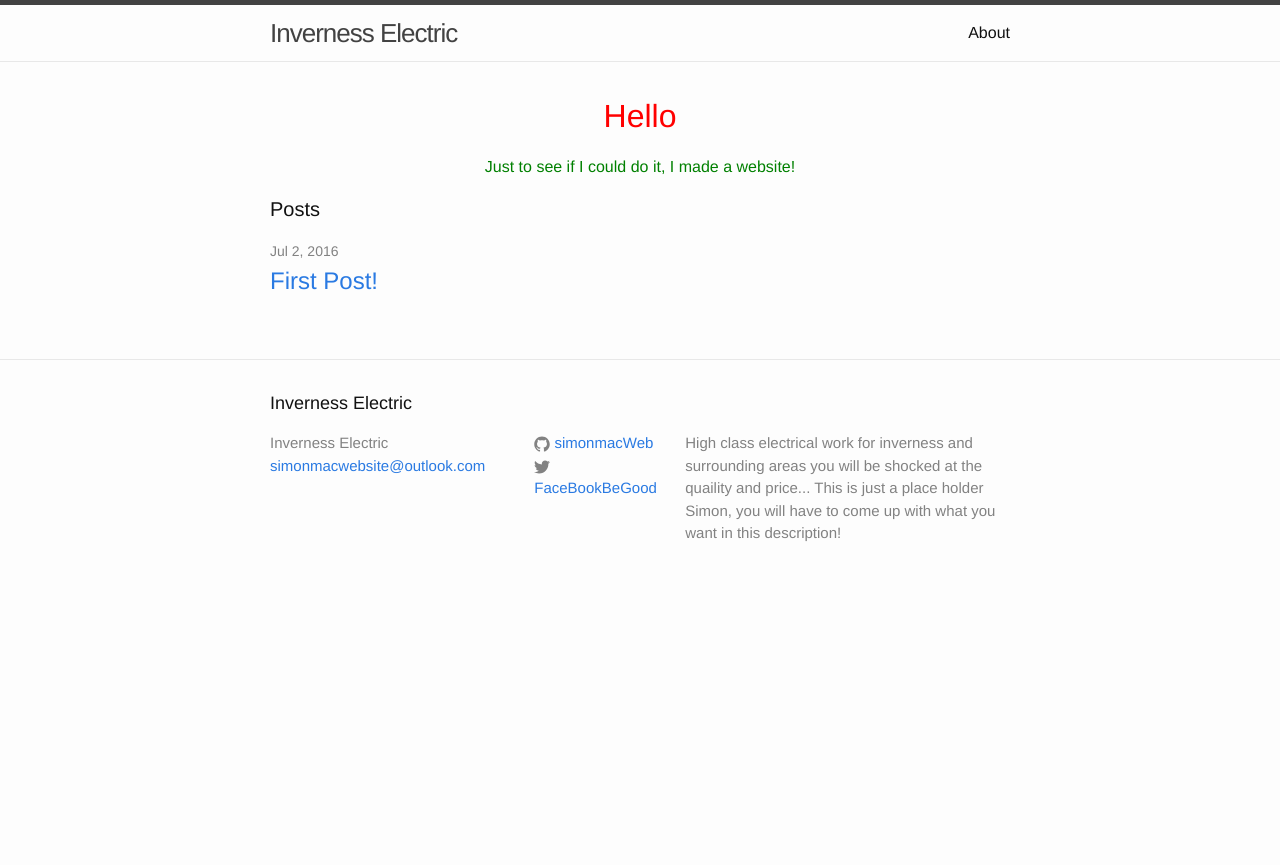
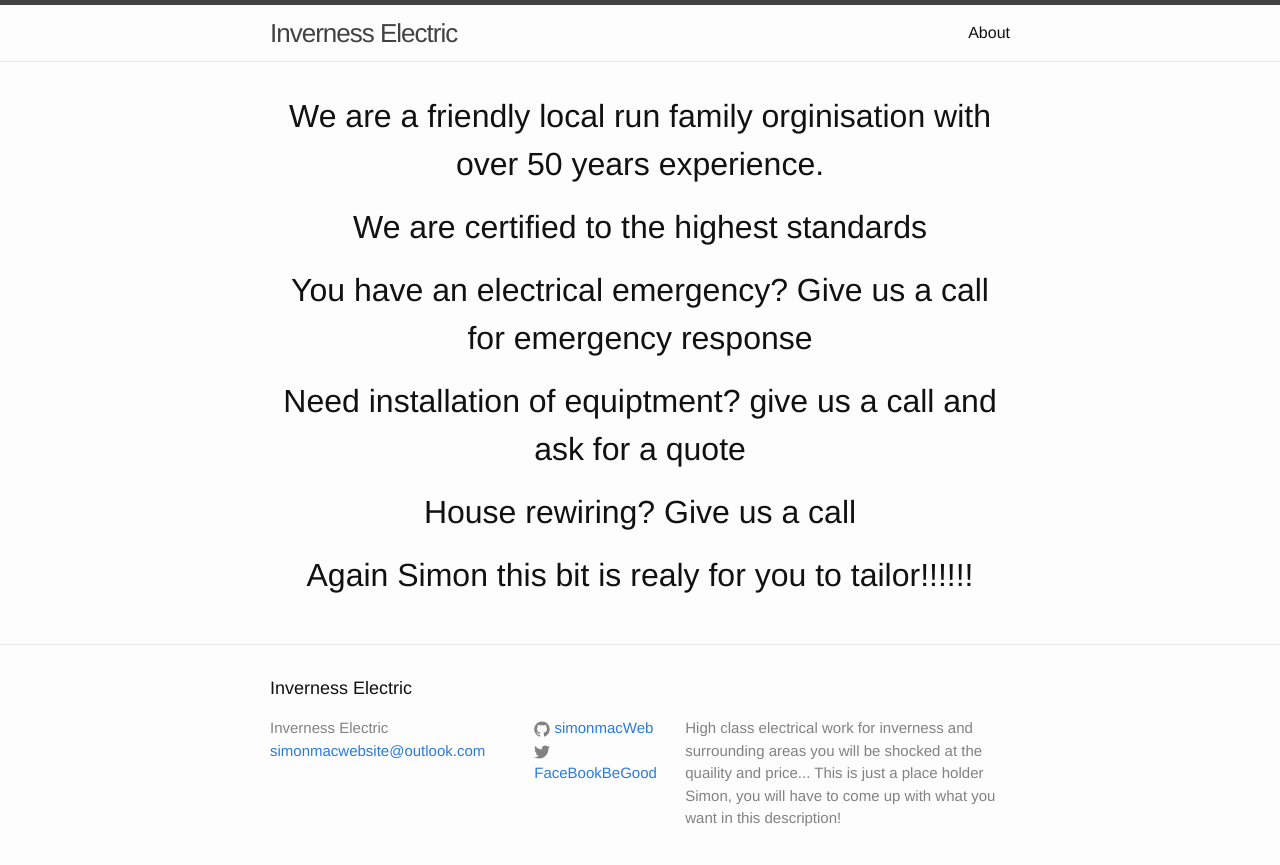
Before and after one commit to simonmacweb/simonmacweb.github.io, a Jekyll site: the page built from index.html, in a window 1280 px wide. Shown: the top 865 px of the page. Built offline with Jekyll 4.4.1, drawn with Linux system fonts in a browser that asks for light colours.

Commit message:
Update index.html

```diff
--- a/index.html
+++ b/index.html
@@ -4,19 +4,13 @@ layout: default
 
 <div class="home">
 
-<h1 style="color:Red;text-align:center">Hello</h1>
-<p style="color:green;text-align:center"> Just to see if I could do it, I made a website!</p>
+<h1 style="color:Gret;text-align:center">We are a friendly local run family orginisation with over 50 years experience.</h1>
+<h1 style="color:Gret;text-align:center">We are certified to the highest standards</h1>
+<h1 style="color:Gret;text-align:center">You have an electrical emergency? Give us a call for emergency response</h1>
+<h1 style="color:Gret;text-align:center">Need installation of equiptment? give us a call and ask for a quote</h1>
+<h1 style="color:Gret;text-align:center">House rewiring? Give us a call</h1>
+<h1 style="color:Gret;text-align:center">Again Simon this bit is realy for you to tailor!!!!!!</h1>
+<p style="color:Grey;text-align:center"></p>
 
-  <h1 class="page-heading">Posts</h1>
-  <ul class="post-list">
-    {% for post in site.posts %}
-      <li>
-        <span class="post-meta">{{ post.date | date: "%b %-d, %Y" }}</span>
 
-        <h2>
-          <a class="post-link" href="{{ post.url | prepend: site.baseurl }}">{{ post.title }}</a>
-        </h2>
-      </li>
-    {% endfor %}
-  </ul>
 </div>
```
